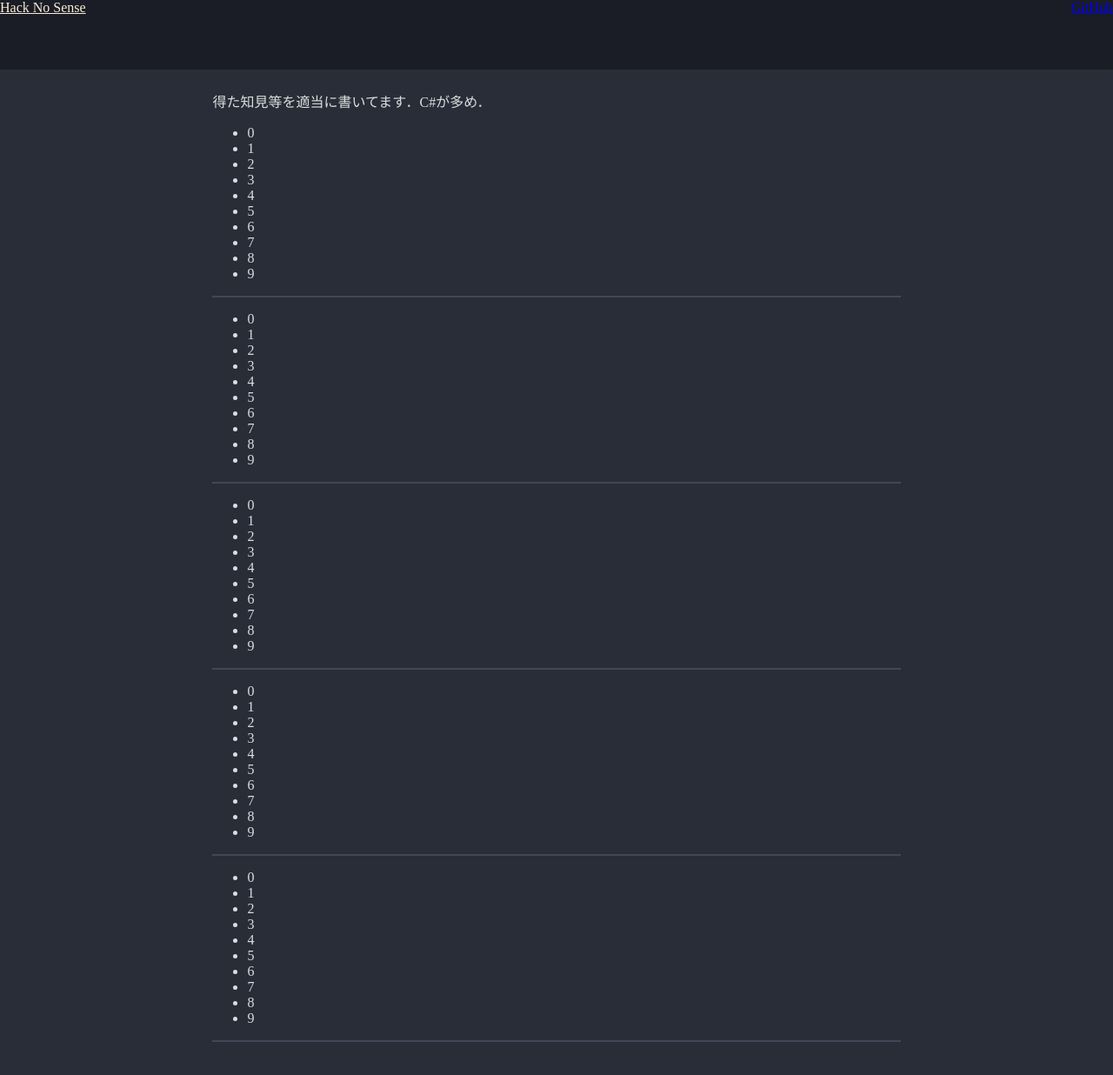
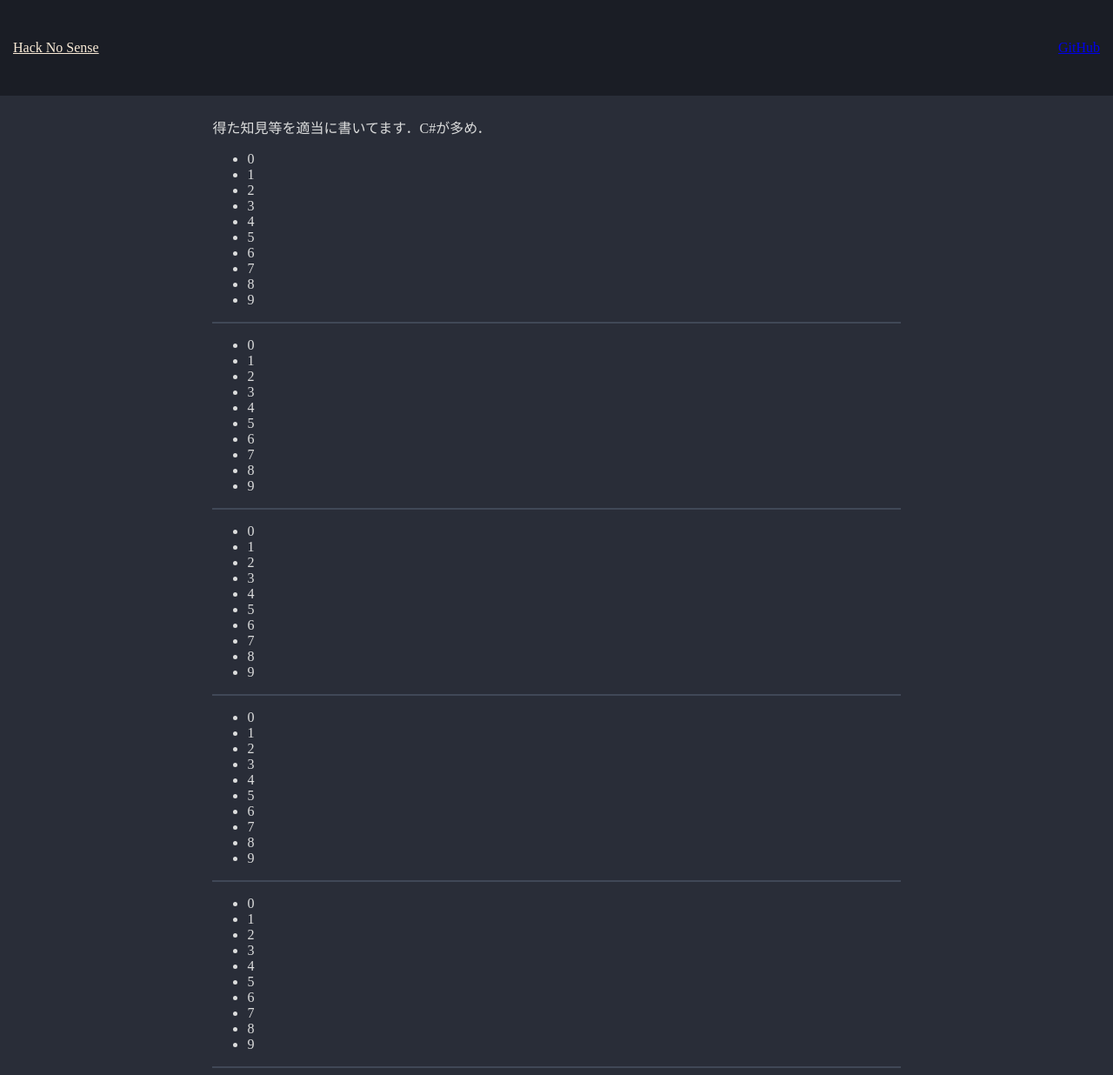
Before and after one commit to maemon4095/Hack-a-Sense, a Jekyll site: the page built from pages/home.md, in a window 1280 px wide and 1236 px high. Shown: the whole window at 87% size. Built offline with Jekyll 4.4.1, drawn with Linux system fonts in a browser that asks for light colours; comment, search, counter and statistics services are not loaded.

Commit message:
copy from main

```diff
--- a/assets/sass/style.scss
+++ b/assets/sass/style.scss
@@ -3,8 +3,11 @@ html{
   font-size: 100%;
 }
 
+$header-padding:15px;
+$header-flexbox-height:80px;
+
 body {
-  padding-top: 80px;
+  padding-top: $header-padding * 2 + $header-flexbox-height;
   color: $main-color;
   background-color: $main-bg-color;
   margin-left:auto;
@@ -18,13 +21,13 @@ header {
   top: 0;
   left: 0;
   width: 100%;
-  height:80px;
-  padding: 0;
+  padding:$header-padding;
   background-color: rgba($main-bg-dark-color, 0.7);
   mix-blend-mode: normal;
   backdrop-filter: blur(6px);
 
   .flexbox {
+    height:$header-flexbox-height;
     display: flex;
     column-gap: 20px;
     align-items: center;
```
